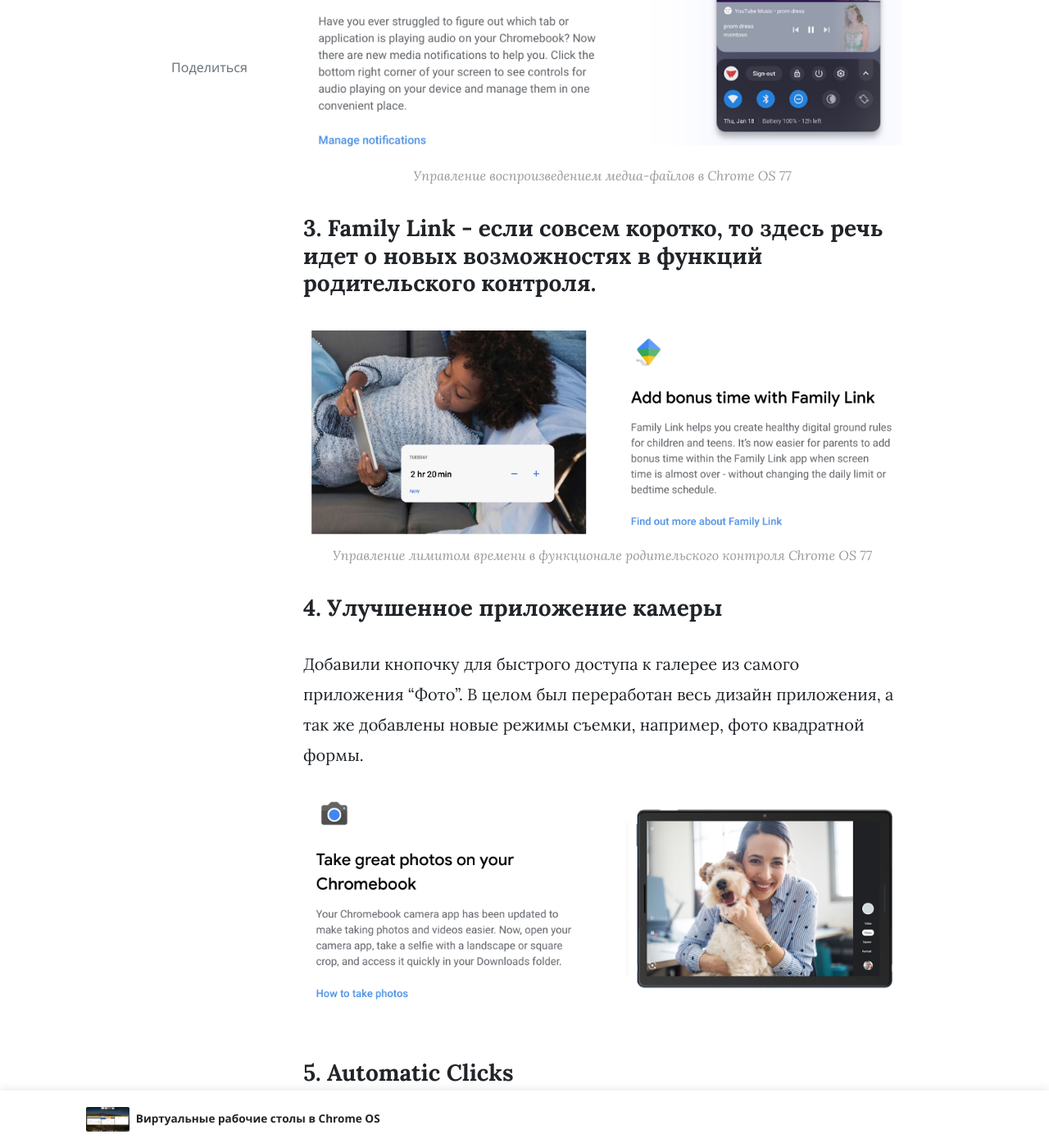
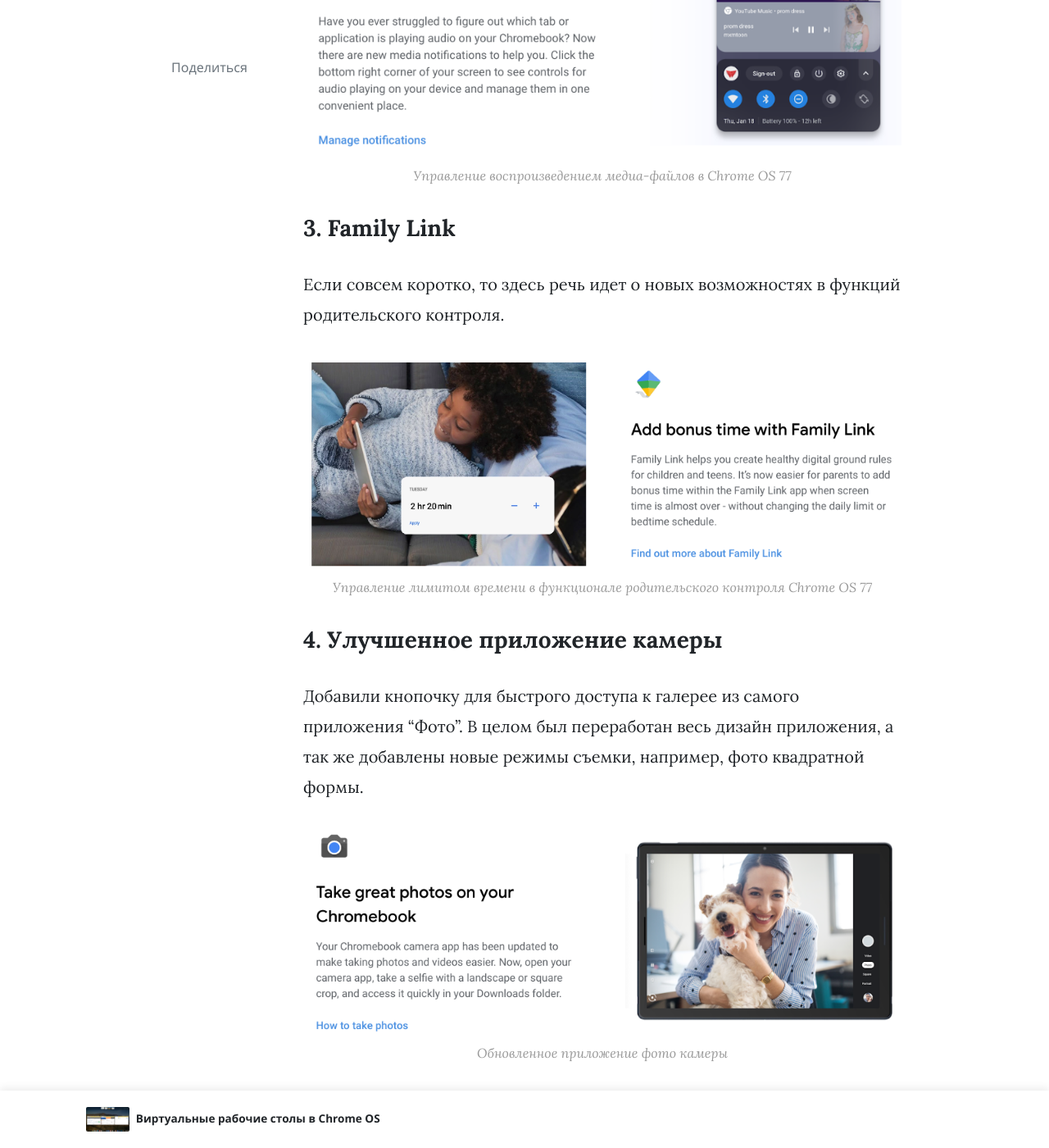
Before and after one commit to pro-chromeos/pro-chromeos.github.io, a Jekyll site: the page built from _posts/2019-09-27-vstrechaem-chromeos-77-chto-novogo.md, in a window 1280 px wide and 1400 px high, scrolled down 2415 px. Shown: the whole window at 82% size. Built offline with Jekyll 4.4.1, drawn with Linux system fonts in a browser that asks for light colours; nearby versions of some CDN libraries; a script that is not in the unit is left out; comment, search, counter and statistics services are not loaded.

```diff
--- a/_posts/2019-09-27-vstrechaem-chromeos-77-chto-novogo.md
+++ b/_posts/2019-09-27-vstrechaem-chromeos-77-chto-novogo.md
@@ -31,8 +31,9 @@
 
 ![Управление воспроизведением медиа-файлов в Chrome OS 77](../uploads/chromeos-77-release/multimedia-kontrol.png "Управление воспроизведением медиа-файлов в Chrome OS 77")
 *Управление воспроизведением медиа-файлов в Chrome OS 77*
-### 3. Family Link - если совсем коротко, то здесь речь идет о новых возможностях в функций родительского контроля.
 
+### 3. Family Link
+Если совсем коротко, то здесь речь идет о новых возможностях в функций родительского контроля.
 
 ![Улучшенный родительский контроль](../uploads/chromeos-77-release/uluchshenaya-funkciya-roditelskogo-kontrolya.png "Улучшенный родительский контроль")
 *Управление лимитом времени в функционале родительского контроля Chrome OS 77*
@@ -42,6 +43,7 @@
 Добавили кнопочку для быстрого доступа к галерее из самого приложения "Фото". В целом был переработан весь дизайн приложения, а так же добавлены новые режимы съемки, например, фото квадратной формы.
 
 ![Обновленное приложение фото камеры](../uploads/chromeos-77-release/novii-dizain-foto-prilozheniya.png "Обновленное приложение фото камеры")
+*Обновленное приложение фото камеры*
 
 ### 5. Automatic Clicks
 Новые возможности для работы с Chrome OS для людей с ограниченными возможностями. Очень приятно что Google уделяет внимание такому функционалу и добавляет подходящие элементы управления системой.
```
Also changed, not shown: 1 other file.
